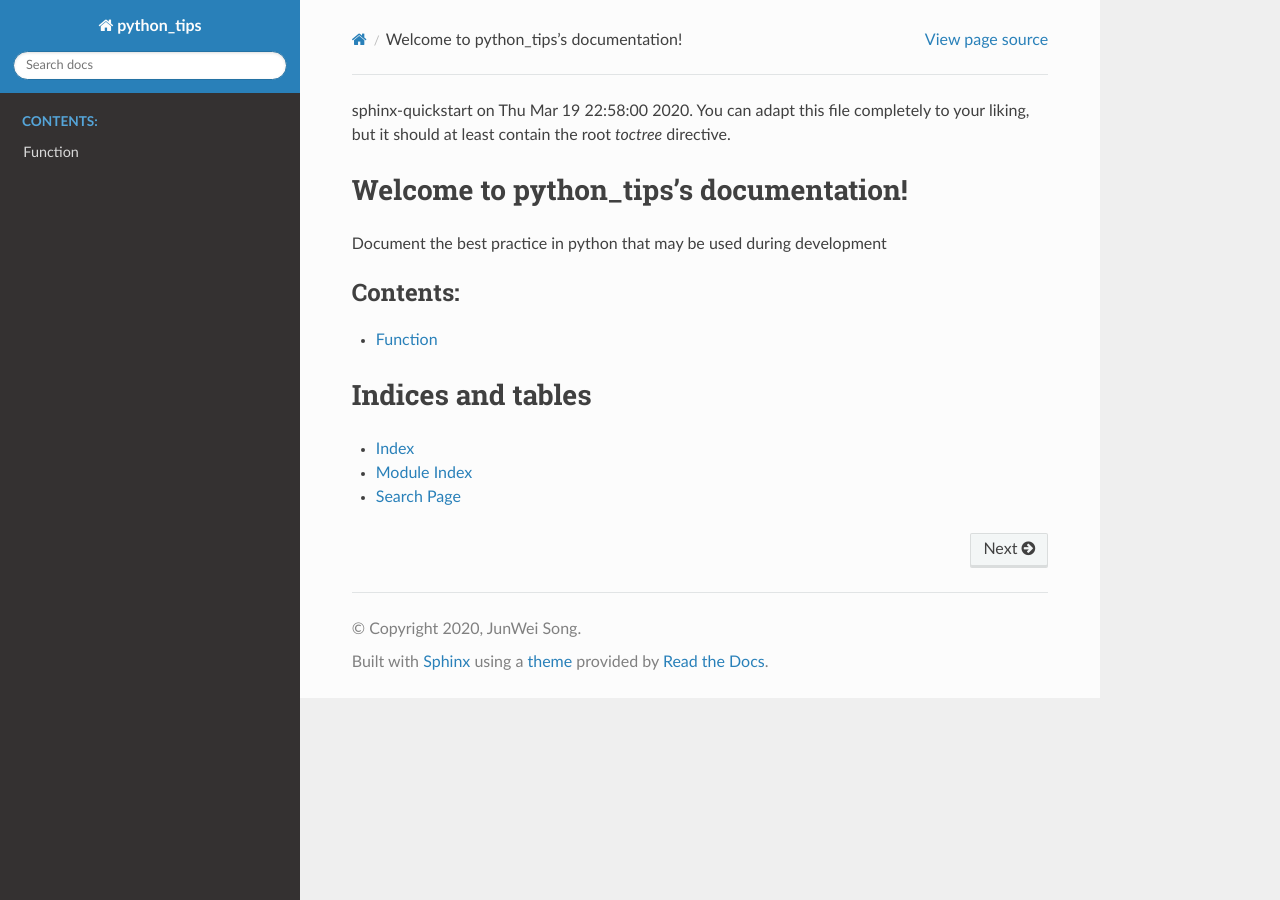
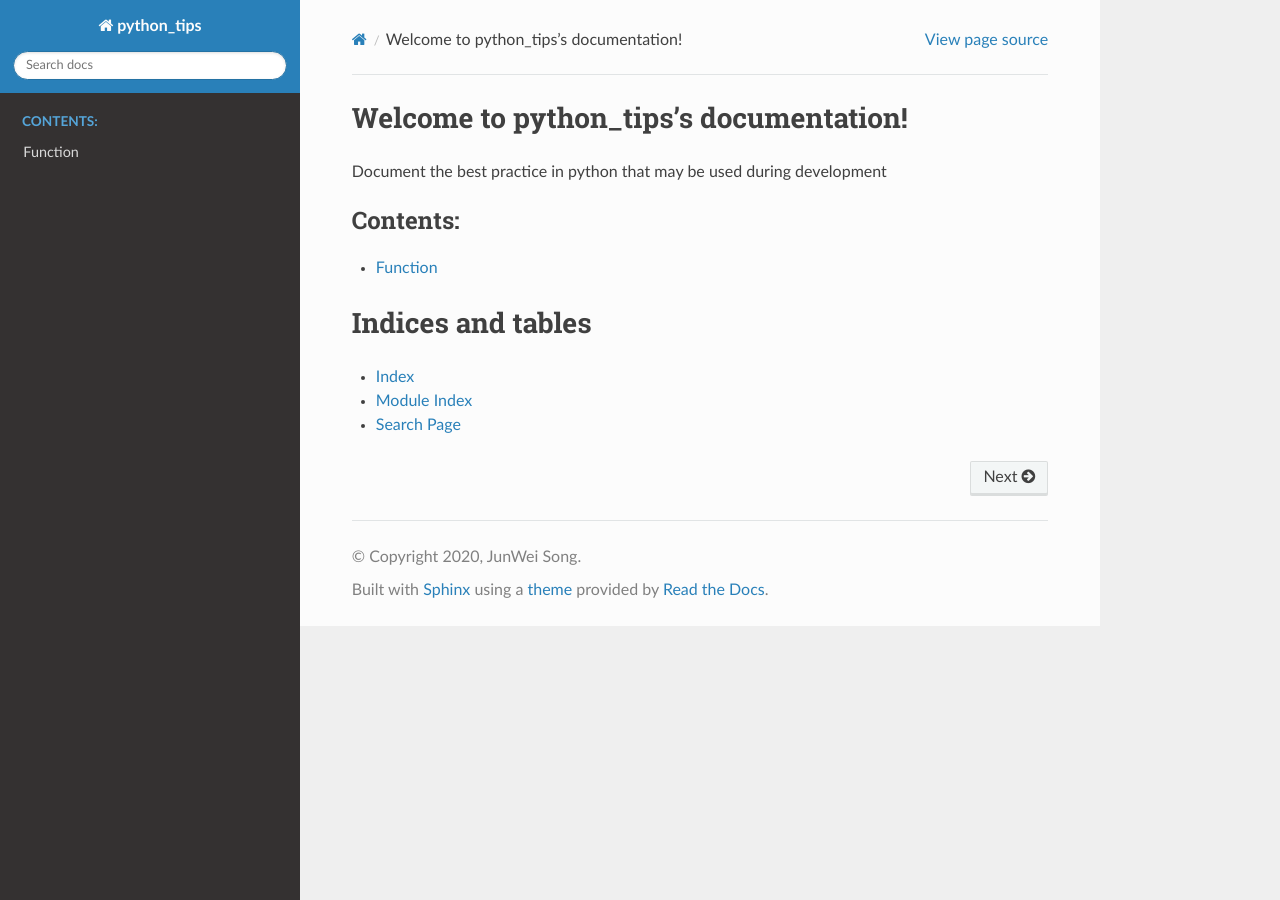
Before and after one commit to krnick/python_tips, a Sphinx documentation site: the page built from source/index.rst, in a window 1280 px wide. Built offline with Sphinx 7.4.7 and the Read the Docs theme 2.0.0, drawn with Linux system fonts in a browser that asks for light colours.

Commit message:
delete the default value

```diff
--- a/source/index.rst
+++ b/source/index.rst
@@ -1,8 +1,3 @@
-.. python_tips documentation master file, created by
-sphinx-quickstart on Thu Mar 19 22:58:00 2020.
-You can adapt this file completely to your liking, but it should at least
-contain the root `toctree` directive.
-
 Welcome to python_tips's documentation!
 =======================================
 
```
